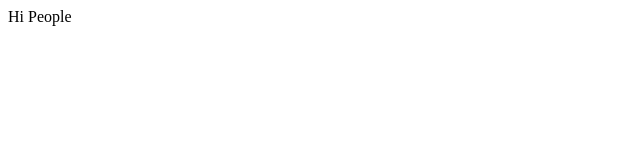
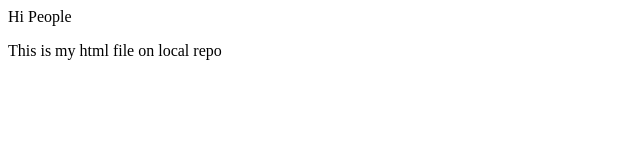
Before and after one commit to Hardik-Singh-Coding/Local-Repo, a plain HTML site: page index.html in a window 1280 px wide. Shown: the whole page, without its empty margins (0-640 px from the left). Drawn offline with Linux system fonts and the light colour scheme.

Commit message:
Modified html

```diff
--- a/index.html
+++ b/index.html
@@ -1 +1,2 @@
 <p>Hi People</p>
+<p>This is my html file on local repo</p>
```
